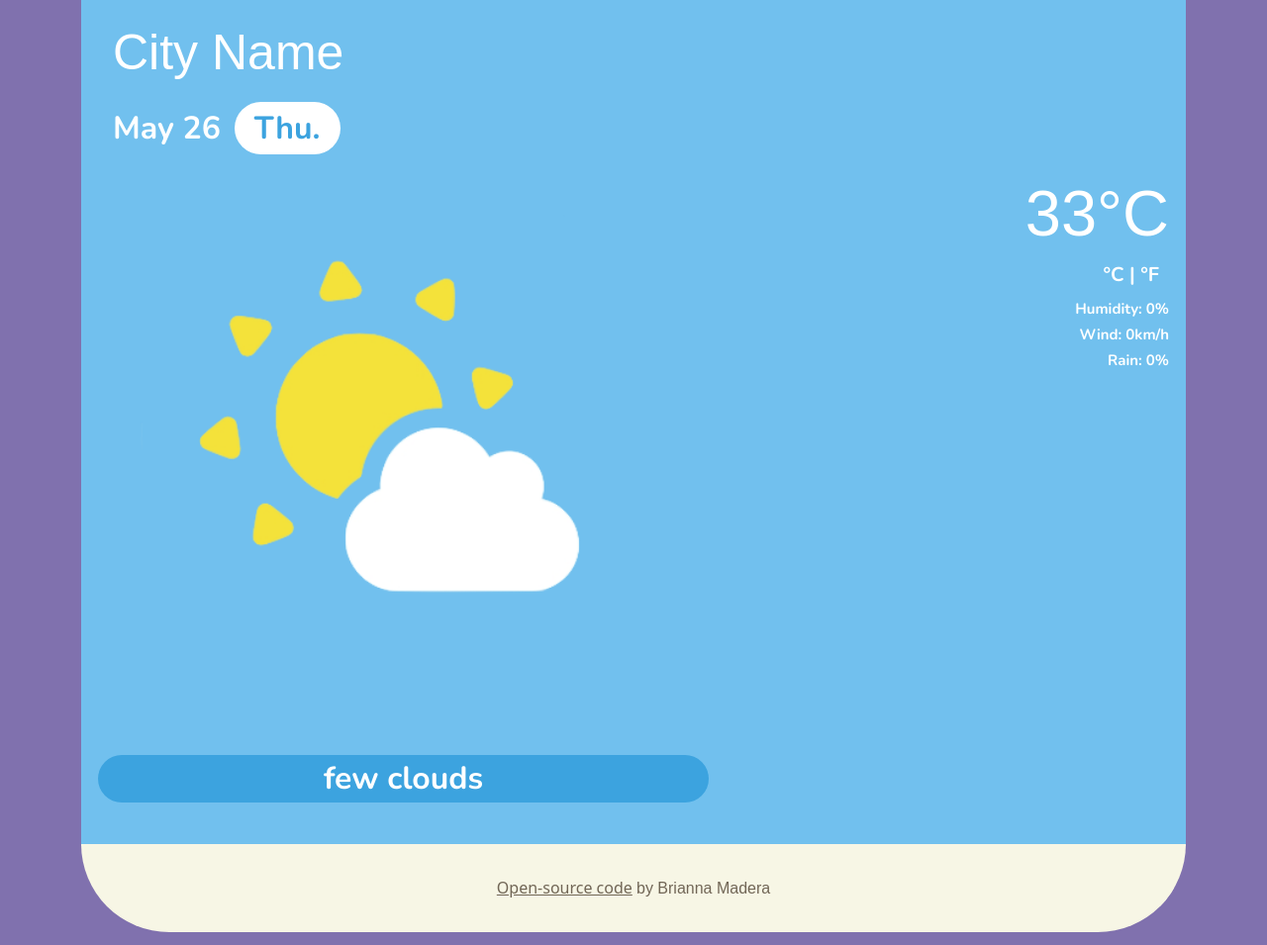
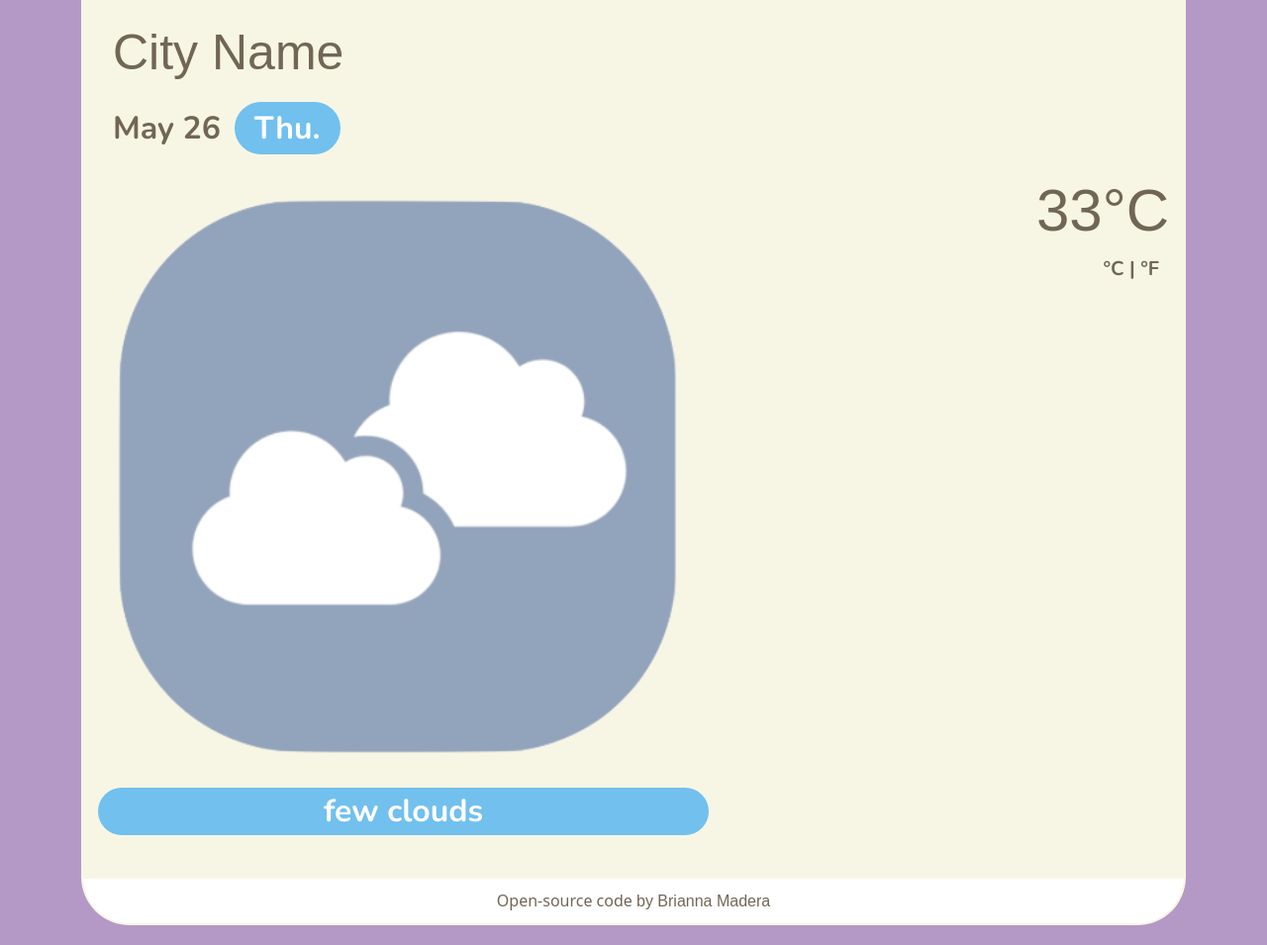
Before and after one commit to bizmadera/nook-weather-app, a plain HTML site: page index.html in a window 1280 px wide. Shown: the part 237-1192 px from the top of the page at 99% size. Drawn offline with nearby package versions, Linux system fonts and the light colour scheme; a web font is replaced by a local one.

Commit message:
edited colors

```diff
--- a/index.html
+++ b/index.html
@@ -54,13 +54,13 @@
                 <span id="current-date">
                     May 25
                 </span>
-                <span class="rounded-border-white" id="current-day">
+                <span class="rounded-border" id="current-day">
                     Mon.
                 </span>
             </h2>
             <div class="row">
                 <div class="col-7 temperature-now-icon">
-                    <img src="img/clear sky.png" width="100%">
+                    <img src="img/cloudy.png" width="100%">
                     <h2 class="rounded-border" id="description">
                         few clouds
                     </h2>
@@ -73,34 +73,25 @@
                         <a href=# id="celsius-link">
                             °C
                         </a>
-                        <span class="white-text">
-                            |
-                        </span>
+                        |
                         <a href=# id="fahrenheit-link">
                             °F
                         </a>
                     </div>
-                    <h4 id="humidity">
-                        Humidity: 0%
-                    </h4>
-                    <h4 id="windspeed">
-                        Wind: 0km/h
-                    </h4>
-                    <h4>
-                        Rain: 0%
-                    </h4>
+                    <h4 id="humidity"> </h4>
+                    <h4 id="windspeed"> </h4>
                 </div>
             </div>
         </div>
         <div class="weather-app-bottom">
-            <div>
-                <a class="github-link" href="https://github.com/bizmadera/nook-weather-app">
-                    Open-source code</a>
+            <div class="github-link">
+                <a href="https://github.com/bizmadera/nook-weather-app">
+                    Open-source code
+                </a>
                 <p>
-                     by Brianna Madera
+                    by Brianna Madera
                 </p>
             </div>
-
         </div>
 
     <script src = "src/index.js">  </script>
--- a/src/styles.css
+++ b/src/styles.css
@@ -1,32 +1,32 @@
 body {
-  background-color: #8071ae;
+  background-color: #b498c6;
 }
 
 h1 {
-  color: #FFFFFF;
+  color: #716656;
   font-family: "Palanquin Dark", sans-serif;
   text-align: center;
   padding: 20px;
 }
 
 h2 {
-  color: #FFFFFF;
-  font-family: 'Nunito', sans-serif;
+  color: #716656;
+  font-family: "Nunito", sans-serif;
   text-align: left;
   padding: 0px 20px;
 }
 
 h3 {
-  color: #FFFFFF;
+  color: #716656;
   font-family: "Palanquin Dark", sans-serif;
-  font-size: 65px;
+  font-size: 60px;
   padding-top: 20px;
   padding-right: 5px;
   text-align: right;
 }
 
 h4 {
-  color: #FFFFFF;
+  color: #716656;
   font-family: "Nunito", sans-serif;
   font-size: 15px;
   text-align: right;
@@ -42,16 +42,17 @@ p {
 
 a {
   text-decoration: none;
-  color: #FFFFFF;
+  color: #716656;
 }
 
 a:hover {
-  color: #716656;
+  color: #81c9b9;
 }
+
 .weather-app-top {
-  background-color: #71C0EE;
+  background-color: #f7f6e5;
   border: 2px solid;
-  border-color: #71C0EE;
+  border-color: #f7f6e5;
   border-radius: 100px 100px 0px 0px;
   padding: 30px 10px 10px 10px;
   margin: 20px 0px 0px 0px;
@@ -61,89 +62,78 @@ a:hover {
 .status-bar {
   display: block;
   margin: 0 auto;
-  color: #FFFFFF;
+  color: #b8b4a3;
 }
-.top-bar-icons{
+
+.top-bar-icons {
   display: inline;
   font-size: 25px;
 }
+
 .top-bar-icons:hover {
-  color: #716656;
+  color: #81c9b9;
 }
+
 .time {
   display: inline;
   font-family: "Poppin", sans-serif;
   font-size: 25px;
   font-weight: 500;
 }
+
 .search-bar {
   display: block;
   margin: 0 auto;
 }
+
 .city-name {
   text-align: left;
   font-size: 50px;
 }
-.rounded-border{
+
+.rounded-border {
   padding: 5px 20px;
   margin: 10px 5px;
-  color: #FFFFFF;
-  background-color: #3CA3DF;
+  color: #ffffff;
+  background-color: #71C0EE;
   border-radius: 200px;
   text-align: center;
 }
-.rounded-border-white {
-  padding: 5px 20px;
-  margin: 10px 5px;
-  color: #3CA3DF;
-  background-color: #FFFFFF;
-  border-radius: 200px;
-  text-align: center;
-}
+
 .temperature-now-icon {
   display: block;
   margin: 20px auto;
   text-align: left;
   padding: 20px auto;
 }
+
 .units {
   text-align: right;
   font-size: 20px;
-  font-family: 'Nunito', sans-serif;
+  font-family: "Nunito", sans-serif;
   padding-right: 15px;
   padding-bottom: 10px;
   color: #716656;
 }
-.white-text{
-  color: white;
-}
 .weather-app-bottom {
-  background-color: #F7F6E5;
+  background-color: #ffffff;
   border: 2px solid;
-  border-color: #F7F6E5;
+  border-color: #f7f6e5;
   border-radius: 0px 0px 100px 100px;
-  padding: 30px 10px 30px 10px;
+  padding: 10px 10px 10px 10px;
+  margin: 0px 0px 20px 0px;
   text-align: center;
-}
-.github-link {
-  text-align: center;
-  color: #716656;
-  text-decoration: underline;
 }
 
 
+.footer {
+  font-family: "Poppin", sans-serif;
+  color: #b8b4a3;
+}
 
-
-
-
-
-
-
-
-
-
-
-
+.card-footer {
+  padding: 40px 40px 70px 40px;
+}
 
 .other-days {
   font-family: "Palanquin Dark", sans-serif;
@@ -225,3 +215,7 @@ a:hover {
 .day-six {
   color: #4596b5;
 }
+
+.github-link {
+  text-align: center;
+}
```
